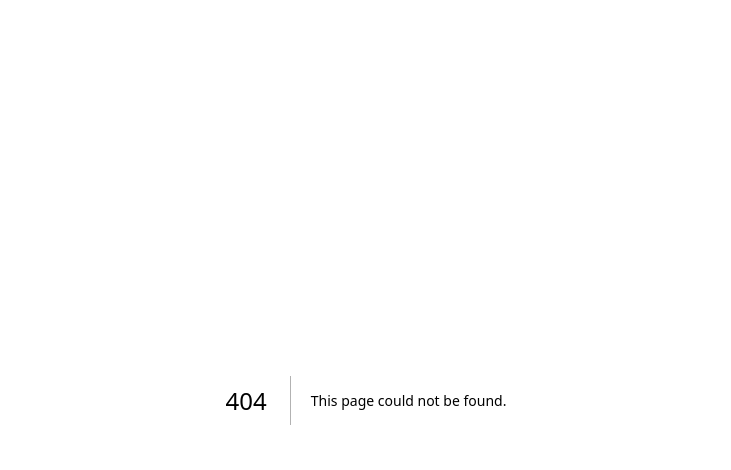
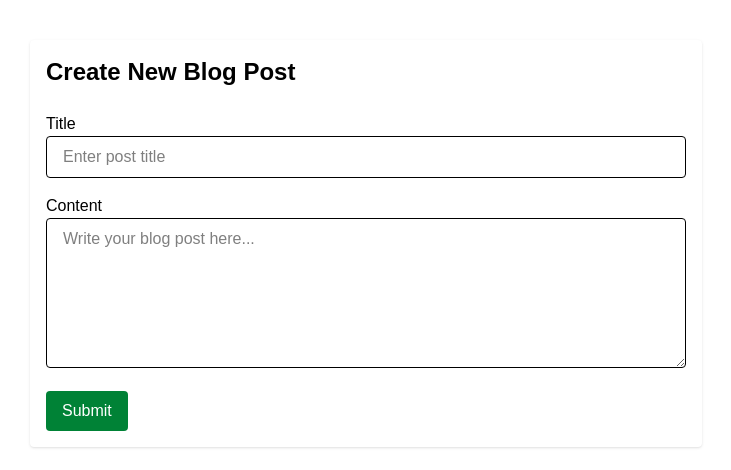
Before and after one commit to Hephzibah-SO-Cu/CHEDCOM, a Next.js app: page /admin/blog/new in a window 1280 px wide. Before the commit this address had no page. Shown: the top 470 px of the page, without its empty margins (274-1005 px from the left). Built offline with nearby package versions, Linux system fonts and the light colour scheme.

Commit message:
Blog Post Creation

```diff
--- /dev/null
+++ b/src/app/admin/blog/new/page.tsx
@@ -0,0 +1,87 @@
+'use client';
+
+import { useState } from 'react';
+import { useRouter } from 'next/navigation';
+
+export default function CreateBlogPost() {
+  const router = useRouter();
+  const [title, setTitle] = useState('');
+  const [content, setContent] = useState('');
+  const [isSubmitting, setIsSubmitting] = useState(false);
+  const [error, setError] = useState('');
+
+  const handleSubmit = async (e: React.FormEvent<HTMLFormElement>) => {
+    e.preventDefault();
+
+    const confirmed = confirm("Are you sure you want to create a new blog post?");
+    if (!confirmed) return;
+
+    setIsSubmitting(true);
+    setError('');
+
+    try {
+      const res = await fetch('/api/blog', {
+        method: 'POST',
+        headers: { 'Content-Type': 'application/json' },
+        body: JSON.stringify({ title, content }),
+      });
+
+      if (!res.ok) throw new Error('Failed to create blog post');
+
+      router.push('/admin/blog');
+    } catch (err: any) {
+      setError(err.message || 'Something went wrong');
+    } finally {
+      setIsSubmitting(false);
+    }
+  };
+
+  return (
+    <div className="max-w-2xl mx-auto mt-10 p-4 bg-white rounded shadow">
+      <h1 className="text-2xl font-bold mb-6 text-black">Create New Blog Post</h1>
+
+      <form onSubmit={handleSubmit} className="space-y-4">
+        <div>
+          <label htmlFor="title" className="block font-medium text-black">
+            Title
+          </label>
+          <input
+            id="title"
+            name="title"
+            type="text"
+            placeholder="Enter post title"
+            className="w-full px-4 py-2 border rounded text-black"
+            value={title}
+            onChange={(e) => setTitle(e.target.value)}
+            required
+          />
+        </div>
+
+        <div>
+          <label htmlFor="content" className="block font-medium text-black">
+            Content
+          </label>
+          <textarea
+            id="content"
+            name="content"
+            placeholder="Write your blog post here..."
+            className="w-full px-4 py-2 border rounded min-h-[150px] text-black"
+            value={content}
+            onChange={(e) => setContent(e.target.value)}
+            required
+          />
+        </div>
+
+        {error && <p className="text-red-500">{error}</p>}
+
+        <button
+          type="submit"
+          disabled={isSubmitting}
+          className="bg-green-700 text-white px-4 py-2 rounded hover:bg-green-800"
+        >
+          {isSubmitting ? 'Submitting...' : 'Submit'}
+        </button>
+      </form>
+    </div>
+  );
+}
```
Also changed, not shown: src/app/admin/blog/new.tsx (deleted).
